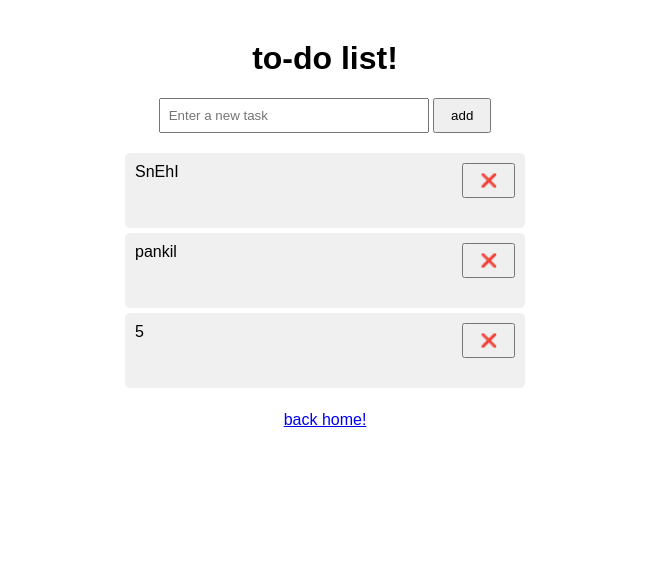
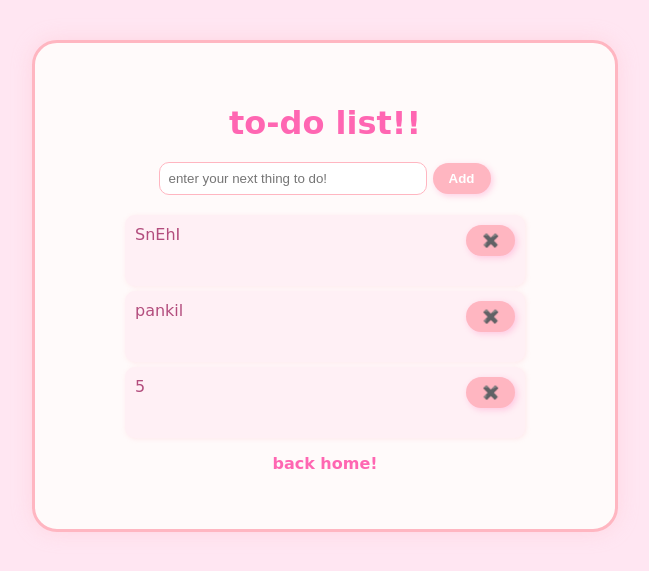
Before and after one commit to ahuman216/timemanagment, a Flask app: page /todo in a window 1280 px wide. Shown: the top 571 px of the page, without its empty margins (315-964 px from the left). Run offline with Flask 3, Linux system fonts and the light colour scheme.

Commit message:
Timer and To Do list web page!

```diff
--- a/templates/todo.html
+++ b/templates/todo.html
@@ -3,22 +3,104 @@
 <head>
   <title>to-do list!</title>
   <style>
-    body { font-family: Arial; margin: 40px; }
-    h1 { text-align: center; }
-    form { text-align: center; margin-bottom: 20px; }
-    input[type=text] { padding: 8px; width: 250px; }
-    button { padding: 8px 16px; }
-    ul { list-style: none; padding: 0; max-width: 400px; margin: auto; }
-    li { background: #f0f0f0; padding: 10px; margin: 5px 0;
-         display: flex; justify-content: space-between; border-radius: 5px; }
+
+    body {
+      font-family: "Comic Sans MS", "Poppins", cursive;
+      background-color: #ffe6f2;
+      color: #b34d7d;
+      margin: 40px;
+      text-align: center;
+    }
+
+
+    .container {
+      border: 3px solid #ffb6c1;
+      border-radius: 25px;
+      padding: 40px;
+      max-width: 500px;
+      margin: auto;
+      background: #fffafa;
+      box-shadow: 0 0 20px rgba(255, 192, 203, 0.4);
+    }
+
+    h1 {
+      font-size: 2em;
+      color: #ff66b2;
+      margin-bottom: 20px;
+    }
+
+    form {
+      margin-bottom: 20px;
+    }
+
+    input[type=text] {
+      padding: 8px;
+      width: 250px;
+      border-radius: 10px;
+      border: 1px solid #ffb6c1;
+      outline: none;
+    }
+
+    input[type=text]:focus {
+      border-color: #ff8cb3;
+      box-shadow: 0 0 5px rgba(255, 105, 180, 0.4);
+    }
+
+    button {
+      padding: 8px 16px;
+      border-radius: 20px;
+      border: none;
+      background-color: #ffb6c1;
+      color: white;
+      font-weight: bold;
+      cursor: pointer;
+      box-shadow: 2px 2px 6px rgba(255, 105, 180, 0.3);
+      transition: 0.3s;
+    }
+
+    button:hover {
+      background-color: #ff8cb3;
+      transform: scale(1.05);
+      box-shadow: 3px 3px 8px rgba(255, 105, 180, 0.5);
+    }
+
+    ul {
+      list-style: none;
+      padding: 0;
+      max-width: 400px;
+      margin: auto;
+    }
+
+    li {
+      background: #fff0f5;
+      padding: 10px;
+      margin: 5px 0;
+      display: flex;
+      justify-content: space-between;
+      border-radius: 10px;
+      box-shadow: 1px 1px 5px rgba(255, 192, 203, 0.3);
+    }
+
+    a {
+      color: #ff66b2;
+      text-decoration: none;
+      font-weight: bold;
+    }
+
+    a:hover {
+      text-decoration: underline;
+    }
+
   </style>
 </head>
 <body>
-  <h1>to-do list!</h1>
+
+  <div class="container">
+    <h1>to-do list!!</h1>
 
     <form method="POST">
-    <input type="text" name="task" placeholder="Enter a new task" required>
-    <button name="add">add</button>
+      <input type="text" name="task" placeholder="enter your next thing to do!" required>
+      <button name="add">Add</button>
     </form>
 
     <ul>
@@ -26,15 +108,14 @@
         <li>
           {{ task }}
           <form method="POST" style="display:inline;">
-          <button name="delete" value="{{ loop.index0 }}">❌</button>
+            <button name="delete" value="{{ loop.index0 }}">✖️</button>
           </form>
         </li>
       {% endfor %}
     </ul>
 
-  <br>
-  <div style="text-align:center;">
-    <a href="{{ url_for('home') }}">back home!</a>
+    <p><a href="{{ url_for('home') }}">back home!</a></p>
   </div>
+
 </body>
 </html>
```
Also changed, not shown: templates/pomodoro.html (+82 -8 lines). Lines whose indentation alone changed are shown as unchanged.
